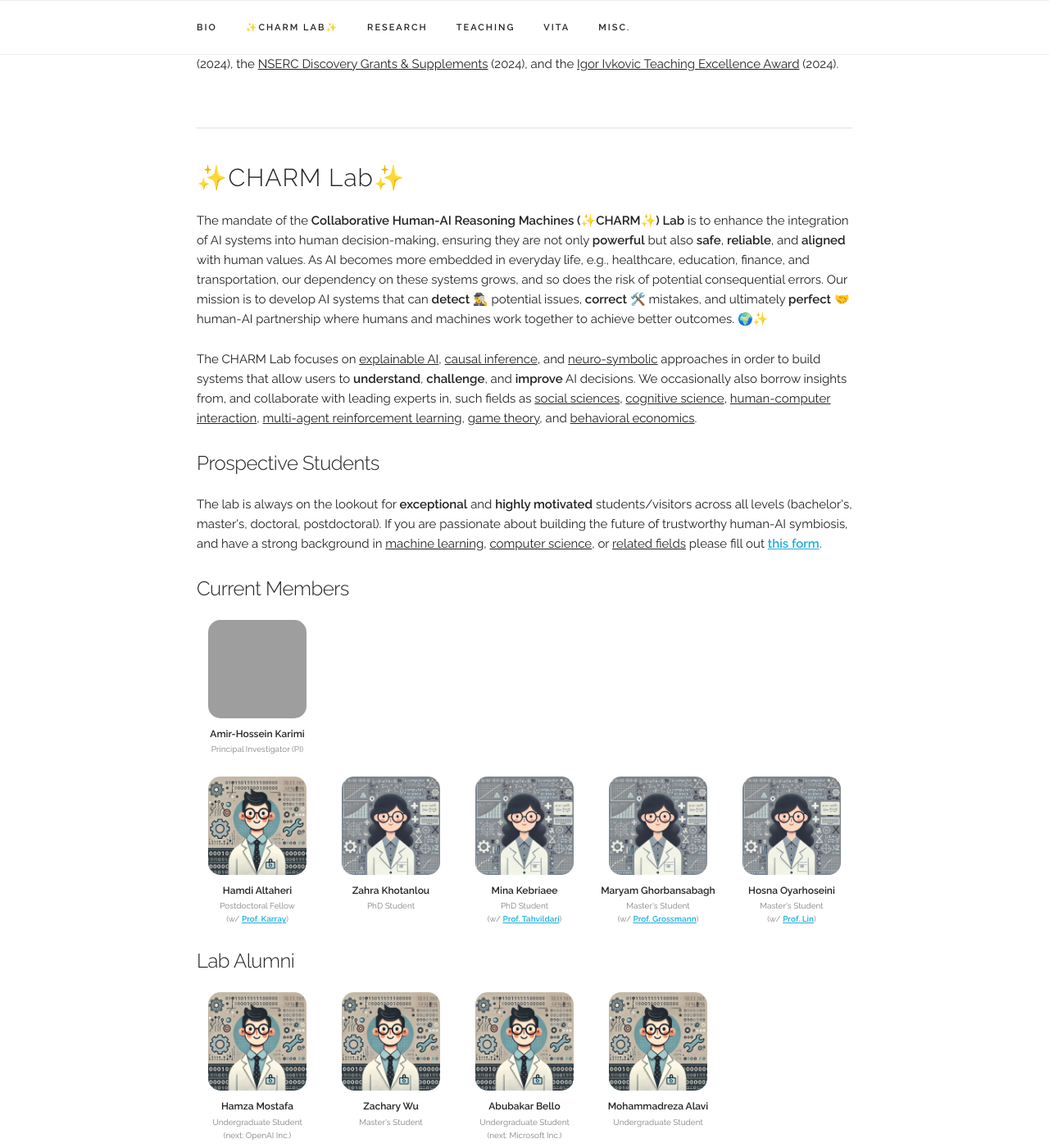
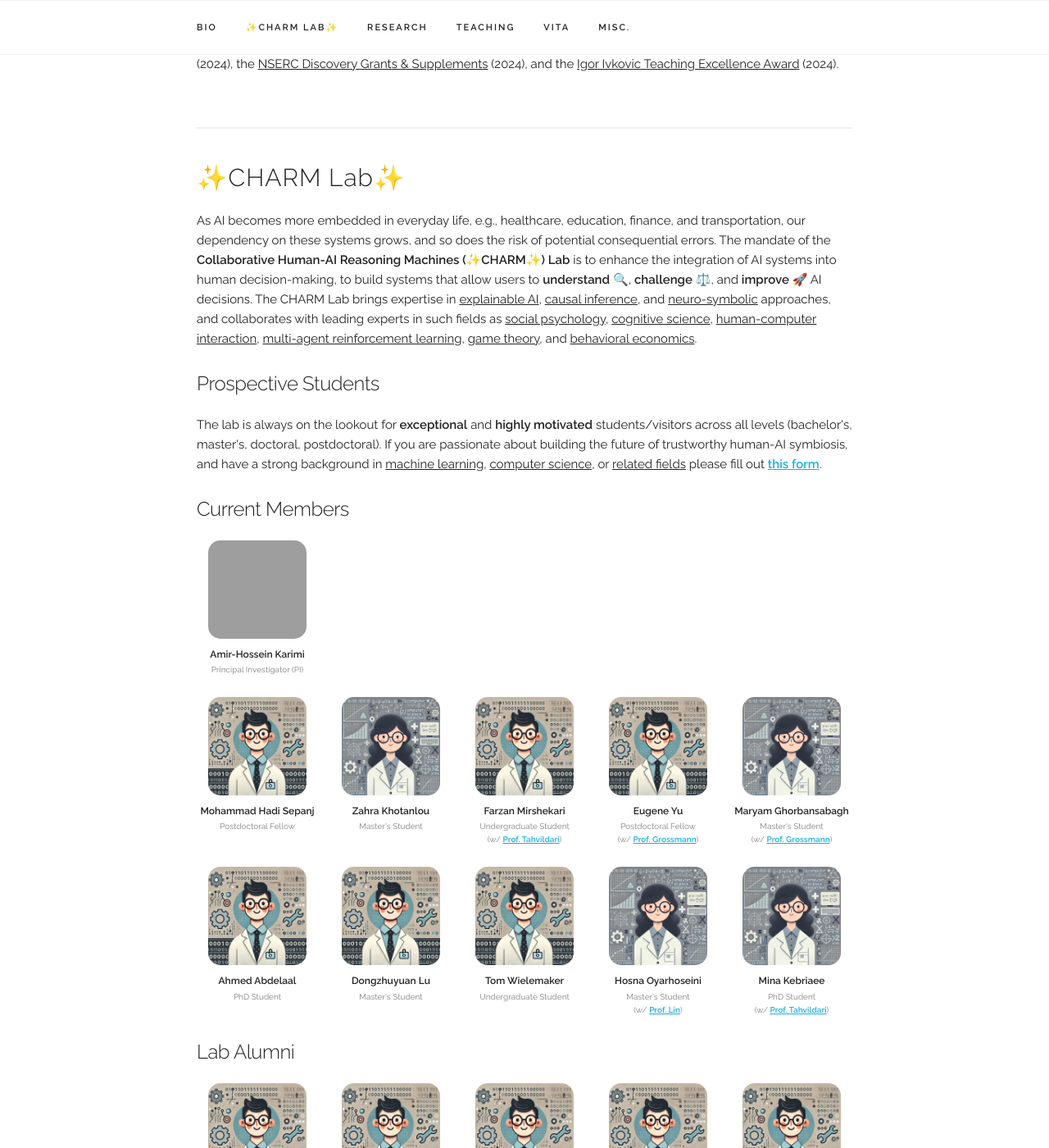
Before and after one commit to charmlab/website, a Jekyll site: the page built from index.html, in a window 1280 px wide and 1400 px high, scrolled down 633 px. Shown: the whole window at 82% size. Built offline with Jekyll 4.4.1, drawn with Linux system fonts in a browser that asks for light colours; some web fonts are replaced; some of the changed text lies outside the part shown; grey boxes are pictures that could not be loaded.

Commit message:
Updated team and various texts across website.

```diff
--- a/_data/group.yaml
+++ b/_data/group.yaml
@@ -1,13 +1,61 @@
 members:
-  - name: Hamdi Altaheri
+  - name: Mohammad Hadi Sepanj
     title: "Postdoctoral Fellow"
-    coadvisor: "Prof. Karray"
-    coadvisor_link: "https://uwaterloo.ca/scholar/karray"
     image: "/assets/profile-pics/male.jpg"
 
   - name: Zahra Khotanlou
+    title: "Master's Student"
+    # image: "/assets/profile-pics/zahrakh2.png"
+    image: "/assets/profile-pics/female.jpg"
+
+  # - name: Hashir Ahmed
+  #   title: "Master's Student"
+  #   image: "/assets/profile-pics/male.jpg"
+
+  # - name: Chenghao Tan
+  #   title: "Master's Student"
+  #   image: "/assets/profile-pics/male.jpg"
+
+  - name: Farzan Mirshekari
+    title: "Undergraduate Student"
+    coadvisor: "Prof. Tahvildari"
+    coadvisor_link: "https://uwaterloo.ca/electrical-computer-engineering/profile/ltahvild"
+    image: "/assets/profile-pics/male.jpg"
+
+
+
+  - name: Eugene Yu
+    title: "Postdoctoral Fellow"
+    coadvisor: "Prof. Grossmann"
+    coadvisor_link: "https://uwaterloo.ca/psychology/profiles/igor-grossmann"
+    image: "/assets/profile-pics/male.jpg"
+
+  - name: Maryam Ghorbansabagh
+    title: "Master's Student"
+    coadvisor: "Prof. Grossmann"
+    coadvisor_link: "https://uwaterloo.ca/psychology/profiles/igor-grossmann"
+    # image: "/assets/profile-pics/maryamgh.jpg"
+    image: "/assets/profile-pics/female.jpg"
+
+  - name: Ahmed Abdelaal
     title: "PhD Student"
-    # image: "/assets/profile-pics/zahrakh2.png"
+    image: "/assets/profile-pics/male.jpg"
+
+  - name: Dongzhuyuan Lu
+    title: "Master's Student"
+    image: "/assets/profile-pics/male.jpg"
+
+  - name: Tom Wielemaker
+    title: "Undergraduate Student"
+    image: "/assets/profile-pics/male.jpg"
+
+
+
+
+  - name: Hosna Oyarhoseini
+    title: "Master's Student"
+    coadvisor: "Prof. Lin"
+    coadvisor_link: "https://cs.uwaterloo.ca/about/people/jimmylin"
     image: "/assets/profile-pics/female.jpg"
 
   - name: Mina Kebriaee
@@ -16,18 +64,27 @@ members:
     coadvisor_link: "https://uwaterloo.ca/electrical-computer-engineering/profile/ltahvild"
     image: "/assets/profile-pics/female.jpg"
 
-  - name: Maryam Ghorbansabagh
-    title: "Master's Student"
-    coadvisor: "Prof. Grossmann"
-    coadvisor_link: "https://uwaterloo.ca/psychology/profiles/igor-grossmann"
-    # image: "/assets/profile-pics/maryamgh.jpg"
-    image: "/assets/profile-pics/female.jpg"
+  # - name: Mina Mirzadehsarcheshmeh
+  #   title: "PhD Student"
+  #   coadvisor: "Prof. Khandani"
+  #   coadvisor_link: "https://uwaterloo.ca/electrical-computer-engineering/profile/khandani"
+  #   image: "/assets/profile-pics/female.jpg"
 
-  - name: Hosna Oyarhoseini
-    title: "Master's Student"
-    coadvisor: "Prof. Lin"
-    coadvisor_link: "https://cs.uwaterloo.ca/about/people/jimmylin"
-    image: "/assets/profile-pics/female.jpg"
+  # - name: Kimia Ghodsifar
+  #   title: "PhD Student"
+  #   coadvisor: "Prof. Khandani"
+  #   coadvisor_link: "https://uwaterloo.ca/electrical-computer-engineering/profile/khandani"
+  #   image: "/assets/profile-pics/female.jpg"
+
+  # - name: Juliette Sinnott
+  #   title: "PhD Student"
+  #   coadvisor: "Prof. Kohandel"
+  #   coadvisor_link: "https://uwaterloo.ca/applied-mathematics/profiles/mohammad-kohandel"
+  #   image: "/assets/profile-pics/female.jpg"
+
+
+  # Reezan, Rishith, Aryan, Akil, Samyar, Charlotte
+  # Hadi Sepanj, Juliette, Mina, Kimia
 
   # - name: Nafiseh Bafghi
   #   title: "Master's Student"
@@ -48,15 +105,32 @@ members:
   #   image: "/assets/profile-pics/male.jpg"
 
 alumni:
-  - name: Hamza Mostafa
-    title: "Undergraduate Student"
-    next: "OpenAI Inc."
+  - name: Hamdi Altaheri
+    title: "Postdoctoral Fellow"
+    coadvisor: "Prof. Karray"
+    coadvisor_link: "https://uwaterloo.ca/scholar/karray"
+    next: King Saud University
     image: "/assets/profile-pics/male.jpg"
+
+  # - name: Mina Kebriaee
+  #   title: "Master's Student"
+  #   coadvisor: "Prof. Tahvildari"
+  #   coadvisor_link: "https://uwaterloo.ca/electrical-computer-engineering/profile/ltahvild"
+  #   image: "/assets/profile-pics/female.jpg"
 
   - name: Zachary Wu
     title: "Master's Student"
     coadvisor: "Prof. Tahvildari"
     coadvisor_link: "https://uwaterloo.ca/electrical-computer-engineering/profile/ltahvild"
+    image: "/assets/profile-pics/male.jpg"
+
+  # - name: Jieming Yu
+  #   title: "Master's Student"
+  #   image: "/assets/profile-pics/male.jpg"
+
+  - name: Hamza Mostafa
+    title: "Undergraduate Student"
+    next: "OpenAI Inc."
     image: "/assets/profile-pics/male.jpg"
 
   - name: Abubakar Bello
@@ -67,7 +141,6 @@ alumni:
   - name: Mohammadreza Alavi
     title: "Undergraduate Student"
     image: "/assets/profile-pics/male.jpg"
-
 
 
 mentee:
@@ -91,7 +164,8 @@ mentee:
   #   image: "/assets/profile-pics/female.jpg"
   - name: Ricardo Dominguez-Olmedo
     title: "Master's Student"
-    next: "Intl. Max Planck Research Schools"
+    # next: "Intl. Max Planck Research Schools"
+    next: "Google PhD Fellow 2026"
     coadvisor: "Prof. Schölkopf"
     coadvisor_link: "https://is.mpg.de/~bs"
     image: "/assets/profile-pics/male.jpg"
--- a/_data/publications.yaml
+++ b/_data/publications.yaml
@@ -1,12 +1,12 @@
 categories:
   - name: "Selected"
     id: "papers-selected"
+  - name: "Explainable AI"
+    id: "papers-explainable-ai"
   - name: "Algorithmic Recourse"
     id: "papers-recourse"
   - name: "Causal Inference"
     id: "causal-inference"
-  - name: "Explainable AI"
-    id: "papers-explainable-ai"
   - name: "Human-AI"
     id: "papers-human-ai"
   - name: "Random Projections"
@@ -20,7 +20,7 @@ papers:
 
   - title: "Explainable AI is Causality in Disguise"
     authors: "<u><b>Karimi</b></u>"
-    # venue: NeurIPS Position Papers
+    venue: EurIPS Theory of XAI Workshop
     categories: ["Selected", "Explainable AI", "Causal Inference"]
     paper_pdf: ""
     acceptance_rate:
--- a/index.html
+++ b/index.html
@@ -26,17 +26,22 @@ title: Home
 <div class="docs-section" id="group">
   <h4>✨CHARM Lab✨</h4>
   <p>
-    The mandate of the <b>Collaborative Human-AI Reasoning Machines (✨CHARM✨) Lab</b> is to enhance the integration of AI systems into human decision-making, ensuring they are not only <b>powerful</b> but also <b>safe</b>, <b>reliable</b>, and <b>aligned</b> with human values.
 
     As AI becomes more embedded in everyday life, e.g., healthcare, education, finance, and transportation, our dependency on these systems grows, and so does the risk of potential consequential errors.
 
-    Our mission is to develop AI systems that can <b>detect</b> 🕵️‍♂️ potential issues, <b>correct</b> 🛠️ mistakes, and ultimately <b>perfect</b> 🤝 human-AI partnership where humans and machines work together to achieve better outcomes. 🌍✨
-  </p>
 
-  <p>
-    The CHARM Lab focuses on <u>explainable AI</u>, <u>causal inference</u>, and <u>neuro-symbolic</u> approaches in order to build systems that allow users to <b>understand</b>, <b>challenge</b>, and <b>improve</b> AI decisions.
+    The mandate of the <b>Collaborative Human-AI Reasoning Machines (✨CHARM✨) Lab</b> is to enhance the integration of AI systems into human decision-making, to build systems that allow users to <b>understand</b> 🔍, <b>challenge</b> ⚖️, and <b>improve</b> 🚀 AI decisions.
+    <!-- ensuring they are not only <b>powerful</b> but also <b>safe</b>, <b>reliable</b>, and <b>aligned</b> with human values. -->
 
-    We occasionally also borrow insights from, and collaborate with leading experts in, such fields as <u>social sciences</u>, <u>cognitive science</u>, <u>human-computer interaction</u>, <u>multi-agent reinforcement learning</u>, <u>game theory</u>, and <u>behavioral economics</u>.
+    <!-- As AI becomes more embedded in everyday life, e.g., healthcare, education, finance, and transportation, our dependency on these systems grows, and so does the risk of potential consequential errors. -->
+
+    <!-- Our mission is to develop AI systems that can <b>detect</b> 🕵️‍♂️ potential issues, <b>correct</b> 🛠️ mistakes, and ultimately <b>perfect</b> 🤝 human-AI partnership where humans and machines work together to achieve better outcomes. 🌍✨ -->
+  <!-- </p> -->
+
+  <!-- <p> -->
+    <!-- The CHARM Lab focuses on <u>explainable AI</u>, <u>causal inference</u>, and <u>neuro-symbolic</u> approaches in order to build systems that allow users to <b>understand</b>, <b>challenge</b>, and <b>improve</b> AI decisions. -->
+
+    The CHARM Lab brings expertise in <u>explainable AI</u>, <u>causal inference</u>, and <u>neuro-symbolic</u> approaches, and collaborates with leading experts in such fields as <u>social psychology</u>, <u>cognitive science</u>, <u>human-computer interaction</u>, <u>multi-agent reinforcement learning</u>, <u>game theory</u>, and <u>behavioral economics</u>.
 
   </p>
 
@@ -87,6 +92,9 @@ title: Home
       <p class="name">{{ alumni.name }}</p>
       <p class="title">
         {{ alumni.title }}
+        {% if alumni.coadvisor %}
+          <br> (w/ <a href="{{ alumni.coadvisor_link }}" target="_blank">{{ alumni.coadvisor }}</a>)
+        {% endif %}
         {% if alumni.next %}
           <br> (next: {{ alumni.next }})
         {% endif %}
@@ -104,7 +112,7 @@ title: Home
       <p class="title">
         {{ mentee.title }}
         {% if mentee.coadvisor %}
-          (w/ <a href="{{ mentee.coadvisor_link }}" target="_blank">{{ mentee.coadvisor }}</a>)
+          <br> (w/ <a href="{{ mentee.coadvisor_link }}" target="_blank">{{ mentee.coadvisor }}</a>)
         {% endif %}
         {% if mentee.next %}
           <br> (next: {{ mentee.next }})
```
Also changed, not shown: other parts of index.html (+5 -3 lines).
